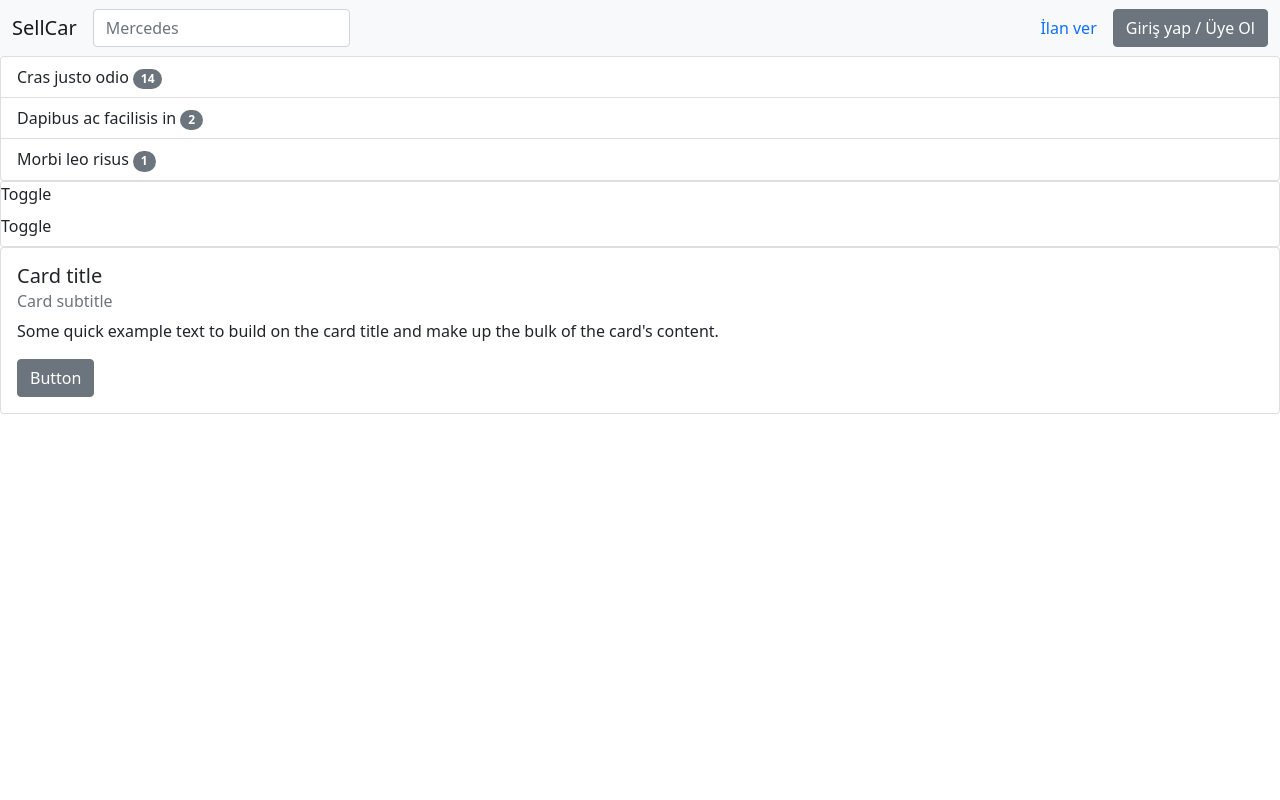
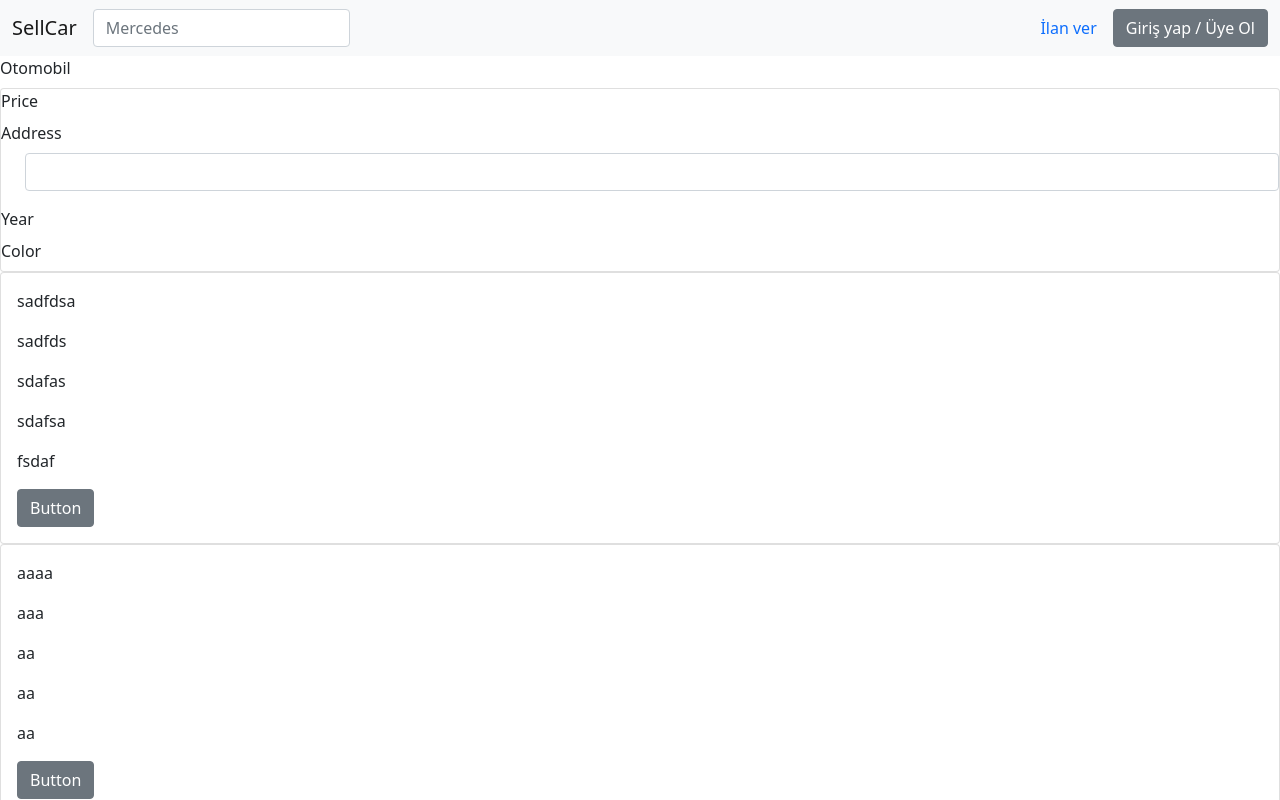
Before and after one commit to alperenkapusuz/ikinci-el-oto, a React (Create React App) app: page / in a window 1280 px wide. Shown: the top 800 px of the page. Built offline with nearby package versions, Linux system fonts and the light colour scheme.

Commit message:
filtereleme neredeyse bitti

```diff
--- a/src/App.js
+++ b/src/App.js
@@ -1,20 +1,38 @@
-import React from "react";
+import React,{useState,useEffect} from "react";
 import { BrowserRouter, Routes, Route } from "react-router-dom";
 import Navi from "./components/Navbar/Navi";
-import FilterSection from "./components/MainMenu/FilterSection/FilterSection";
-import CategorySection from "./components/MainMenu/CategorySection/CategorySection";
-import AutoCard from "./components/MainMenu/AutoCard/AutoCard";
+// import FilterSection from "./components/MainMenu/FilterSection/FilterSection";
+// import CategorySection from "./components/MainMenu/CategorySection/CategorySection";
+// import AutoCard from "./components/MainMenu/AutoCard/AutoCard";
+import DUMMY_AUTOS from "./Data/Data"
+import AutoList from "./components/MainMenu/AutoList/AutoList";
 
 const App = () => {
+  const [autos, setAutos] = useState([])
+
+  useEffect(() => {
+    getItem();
+  }, []);
+
+  const getItem = () => {
+    const localData = localStorage.getItem("data") ?? [];
+    if(localData.length===0){
+      localData.push(...DUMMY_AUTOS)
+      setAutos(localData);
+    }else{
+      setAutos(JSON.parse(localData));
+    }
+  };
+
   return (
     <div>
       <BrowserRouter>
         <Navi />
-        <CategorySection/>
+        {/* <CategorySection/>
         <FilterSection/>
-        <AutoCard/>
+        <AutoCard/> */}
         <Routes>
-          <Route path="/detail"/>
+          <Route path="/" element={<AutoList items={autos}/>}/>
         </Routes>
       </BrowserRouter>
     </div>
--- a/src/Data/Data.js
+++ b/src/Data/Data.js
@@ -1,39 +1,54 @@
 const DUMMY_AUTO = [
   {
     id: "a1",
-    brand: "",
-    model: "",
-    description: "",
-    year: "",
-    kilometer: "",
-    color: "",
-    price: "",
-    date: "",
-    place: "",
+    brand: "toyota",
+    model: "sadfdsa",
+    description: "fdsaf",
+    year: "sadfds",
+    kilometer: "fsadfa",
+    color: "sdafas",
+    price: "sdafsa",
+    date: "fsdaf",
+    place: "fsdaf",
+    imageURL: [
+      "https://fiyatlisteleri.opel.com.tr/Assets/img/corsa_1.png",
+      "https://fiyatlisteleri.opel.com.tr/Assets/img/corsa_1.png",
+      "https://fiyatlisteleri.opel.com.tr/Assets/img/corsa_1.png",
+    ],
   },
   {
     id: "a1",
-    brand: "",
-    model: "",
-    description: "",
-    year: "",
-    kilometer: "",
-    color: "",
-    price: "",
-    date: "",
-    place: "",
+    brand: "audi",
+    model: "aaaa",
+    description: "aaaa",
+    year: "aaa",
+    kilometer: "aa",
+    color: "aa",
+    price: "aa",
+    date: "aa",
+    place: "aa",
+    imageURL: [
+      "https://fiyatlisteleri.opel.com.tr/Assets/img/corsa_1.png",
+      "https://fiyatlisteleri.opel.com.tr/Assets/img/corsa_1.png",
+      "https://fiyatlisteleri.opel.com.tr/Assets/img/corsa_1.png",
+    ],
   },
   {
     id: "a1",
-    brand: "",
-    model: "",
-    description: "",
-    year: "",
-    kilometer: "",
-    color: "",
-    price: "",
-    date: "",
-    place: "",
+    brand: "mercedes",
+    model: "bbb",
+    description: "bbb",
+    year: "abbaa",
+    kilometer: "abba",
+    color: "bbbb",
+    price: "bbb",
+    date: "bbbb",
+    place: "bbb",
+    imageURL: [
+      "https://fiyatlisteleri.opel.com.tr/Assets/img/corsa_1.png",
+      "https://fiyatlisteleri.opel.com.tr/Assets/img/corsa_1.png",
+      "https://fiyatlisteleri.opel.com.tr/Assets/img/corsa_1.png",
+    ],
   },
 ];
 
--- a/src/components/MainMenu/AutoCard/AutoCard.js
+++ b/src/components/MainMenu/AutoCard/AutoCard.js
@@ -1,19 +1,19 @@
 import React from "react";
-import {Card, CardBody, CardTitle, CardSubtitle, CardText, Button} from "reactstrap"
+import { Card, CardBody, CardText, Button } from "reactstrap";
 
-const AutoCard = () => {
+const AutoCard = (props) => {
   return (
     <div>
       <Card>
         <CardBody>
-          <CardTitle tag="h5">Card title</CardTitle>
-          <CardSubtitle className="mb-2 text-muted" tag="h6">
-            Card subtitle
-          </CardSubtitle>
-          <CardText>
-            Some quick example text to build on the card title and make up the
-            bulk of the card's content.
-          </CardText>
+          <CardText>{props.model}</CardText>
+          <CardText>{props.description}</CardText>
+          <CardText>{props.year}</CardText>
+          <CardText>{props.kilometer}</CardText>
+          <CardText>{props.color}</CardText>
+          <CardText>{props.price}</CardText>
+          <CardText>{props.date}</CardText>
+          <CardText>{props.place}</CardText>
           <Button>Button</Button>
         </CardBody>
       </Card>
@@ -22,3 +22,21 @@ const AutoCard = () => {
 };
 
 export default AutoCard;
+
+/*
+    id: "a1",
+    brand: "toyota",
+    model: "sadfdsa",
+    description: "fdsaf",
+    year: "sadfds",
+    kilometer: "fsadfa",
+    color: "sdafas",
+    price: "sdafsa",
+    date: "fsdaf",
+    place: "fsdaf",
+    imageURL: [
+      "https://fiyatlisteleri.opel.com.tr/Assets/img/corsa_1.png",
+      "https://fiyatlisteleri.opel.com.tr/Assets/img/corsa_1.png",
+      "https://fiyatlisteleri.opel.com.tr/Assets/img/corsa_1.png",
+    ],
+*/
--- /dev/null
+++ b/src/components/MainMenu/AutoList/AutoList.js
@@ -0,0 +1,81 @@
+import React, { useState } from "react";
+import AutoCard from "../AutoCard/AutoCard";
+import FilterSection from "../FilterSection/FilterSection";
+import CategorySection from "../CategorySection/CategorySection";
+
+const AutoList = (props) => {
+  const [searchBrand, setSearchBrand] = useState("");
+  const [searchPrice, setSearchPrice] = useState("");
+  const [searchPlace, setSearchPlace] = useState("");
+  const [searchYear, setSearchYear] = useState("");
+  const [searchColor, setSearchColor] = useState("");
+
+
+  if (props.items.length === 0) {
+    return <h2>No expenses found</h2>;
+  }
+  return (
+    <div>
+      <div>
+        <CategorySection
+          searchBrand={searchBrand}
+          setSearchBrand={setSearchBrand}
+        />
+      </div>
+      <div>
+        <FilterSection
+          searchPrice={searchPrice}
+          setSearchPrice={setSearchPrice}
+          searchYear={searchYear}
+          setSearchYear={setSearchYear}
+          searchPlace={searchPlace}
+          setSearchPlace={setSearchPlace}
+          searchColor={searchColor}
+          setSearchColor={setSearchColor}
+        />
+      </div>
+      <div>
+        {props.items
+          .filter((e) =>
+            e.brand
+              .toLocaleLowerCase()
+              .includes(searchBrand.toLocaleLowerCase())
+          )
+          .filter((e) =>
+            e.price
+              .toLocaleLowerCase()
+              .includes(searchPrice.toLocaleLowerCase())
+          )
+          .filter((e) =>
+            e.place
+              .toLocaleLowerCase()
+              .includes(searchPlace.toLocaleLowerCase())
+          )
+          .filter((e) =>
+            e.year
+              .toLocaleLowerCase()
+              .includes(searchYear.toLocaleLowerCase())
+          )
+          .filter((e) =>
+            e.color
+              .toLocaleLowerCase()
+              .includes(searchColor.toLocaleLowerCase())
+          )
+          .map((autos) => (
+            <AutoCard
+              key={autos.id}
+              id={autos.id}
+              model={autos.model}
+              imageURL={autos.imageURL}
+              price={autos.price}
+              place={autos.place}
+              year={autos.year}
+              color={autos.color}
+            />
+          ))}
+      </div>
+    </div>
+  );
+};
+
+export default AutoList;
--- a/src/components/MainMenu/CategorySection/CategorySection.js
+++ b/src/components/MainMenu/CategorySection/CategorySection.js
@@ -1,20 +1,31 @@
-import React from "react";
-import { ListGroup, ListGroupItem, Badge } from "reactstrap";
+import React, { useState } from "react";
+import { Form, FormGroup, Label, Input, Collapse } from "reactstrap";
 
-const CategorySection = () => {
+const CategorySection = ({ searchBrand, setSearchBrand }) => {
+  const [isOpen, setIsOpen] = useState(false);
+  const toggle = () => setIsOpen(!isOpen);
   return (
     <div>
-      <ListGroup>
-        <ListGroupItem action tag="button" className="justify-content-between">
-          Cras justo odio <Badge pill>14</Badge>
-        </ListGroupItem>
-        <ListGroupItem action tag="button" className="justify-content-between">
-          Dapibus ac facilisis in <Badge pill>2</Badge>
-        </ListGroupItem>
-        <ListGroupItem action tag="button" className="justify-content-between">
-          Morbi leo risus <Badge pill>1</Badge>
-        </ListGroupItem>
-      </ListGroup>
+      <Label for="exampleSelect" onClick={toggle}>
+        Otomobil
+      </Label>
+      <Collapse isOpen={isOpen}>
+        <Form>
+          <FormGroup>
+            <Input
+              type="select"
+              name="select"
+              id="exampleSelect"
+              value={searchBrand}
+              onChange={(e) => setSearchBrand(e.target.value)}
+            >
+              <option>toyota</option>
+              <option>audi</option>
+              <option>mercedes</option>
+            </Input>
+          </FormGroup>
+        </Form>
+      </Collapse>
     </div>
   );
 };
--- a/src/components/MainMenu/FilterSection/FilterSection.js
+++ b/src/components/MainMenu/FilterSection/FilterSection.js
@@ -1,34 +1,77 @@
 import React, { useState } from "react";
 import { Card, Form, FormGroup, Input, Label, Collapse } from "reactstrap";
 
-const FilterSection = () => {
+const FilterSection = ({
+  searchPrice,
+  setSearchPrice,
+  searchPlace,
+  setSearchPlace,
+  searchYear,
+  setSearchYear,
+  searchColor,
+  setSearchColor,
+}) => {
   const [isOpen, setIsOpen] = useState(false);
   const toggle = () => setIsOpen(!isOpen);
   const [isOpen1, setIsOpen1] = useState(false);
   const toggle1 = () => setIsOpen1(!isOpen1);
+  const [isOpen2, setIsOpen2] = useState(false);
+  const toggle2 = () => setIsOpen2(!isOpen2);
+  const [isOpen3, setIsOpen3] = useState(false);
+  const toggle3 = () => setIsOpen3(!isOpen3);
   return (
     <div>
       <Card>
-        <Label onClick={toggle}>Toggle</Label>
+        <Label onClick={toggle}>Price</Label>
         <Collapse isOpen={isOpen}>
           <Form>
             <FormGroup check>
-              <Input className="mb-3" type="select">
-                <option>Default Select</option>
-                <option>asdsafd Select</option>
-                <option>Defasdfdsfault Select</option>
-              </Input>
+              <Input
+                className="mb-3"
+                type="text"
+                value={searchPrice}
+                onChange={(e) => setSearchPrice(e.target.value)}
+              />
             </FormGroup>
           </Form>
         </Collapse>
-        <Label onClick={toggle1}>Toggle</Label>
-        <Collapse isOpen={isOpen1}>
+        <Form>
+          <Label>Address</Label>
+          <FormGroup check>
+            <Input
+              className="mb-3"
+              type="text"
+              value={searchPlace}
+              onChange={(e) => setSearchPlace(e.target.value)}
+            />
+          </FormGroup>
+        </Form>
+        <Label onClick={toggle2}>Year</Label>
+        <Collapse isOpen={isOpen2}>
           <Form>
             <FormGroup check>
-              <Input className="mb-3" type="select">
-                <option>Default Select</option>
-                <option>asdsafd Select</option>
-                <option>Defasdfdsfault Select</option>
+              <Input
+                className="mb-3"
+                type="text"
+                value={searchYear}
+                onChange={(e) => setSearchYear(e.target.value)}
+              />
+            </FormGroup>
+          </Form>
+        </Collapse>
+        <Label onClick={toggle3}>Color</Label>
+        <Collapse isOpen={isOpen3}>
+          <Form>
+            <FormGroup check>
+              <Input
+                className="mb-3"
+                type="select"
+                value={searchColor}
+                onChange={(e) => setSearchColor(e.target.value)}
+              >
+                <option>red</option>
+                <option>blue</option>
+                <option>green</option>
               </Input>
             </FormGroup>
           </Form>
```
